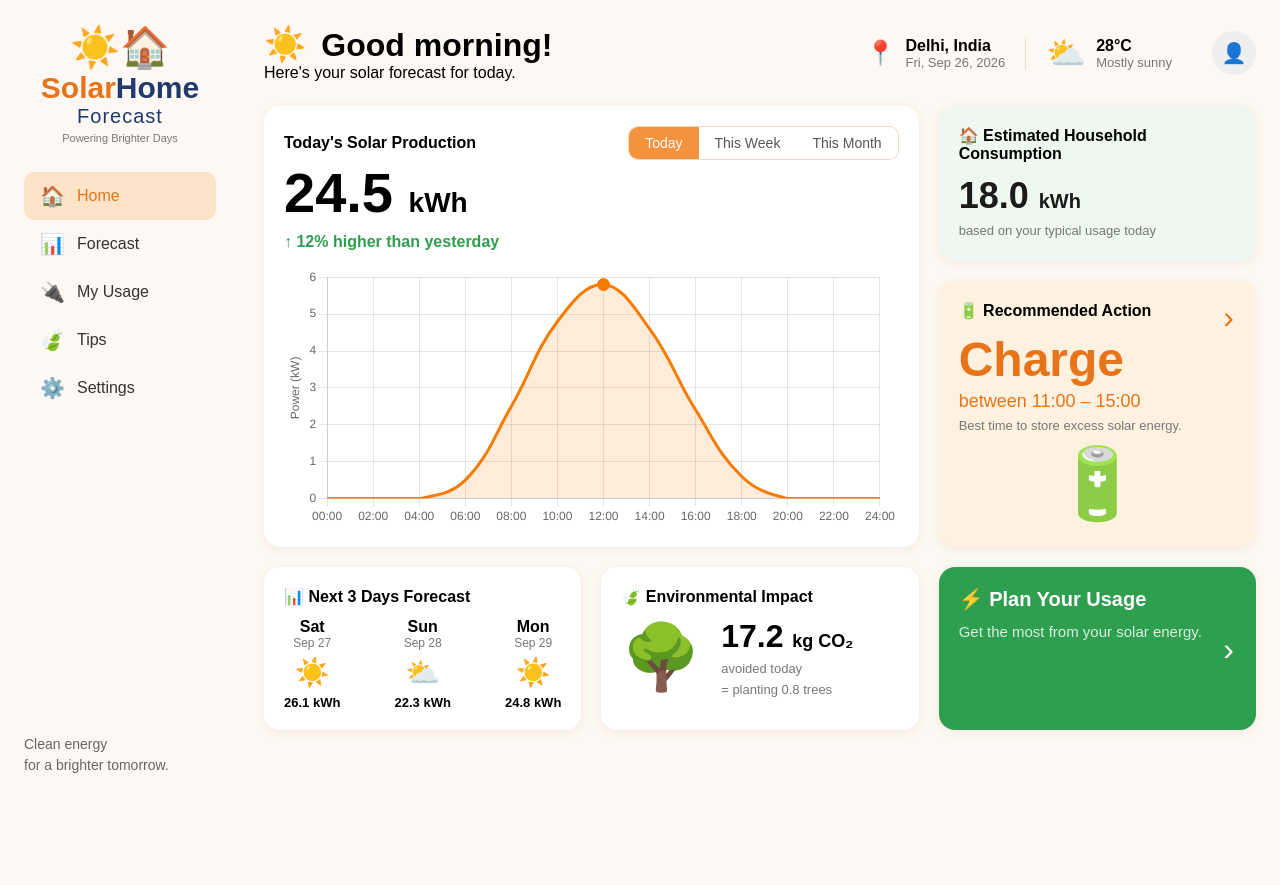
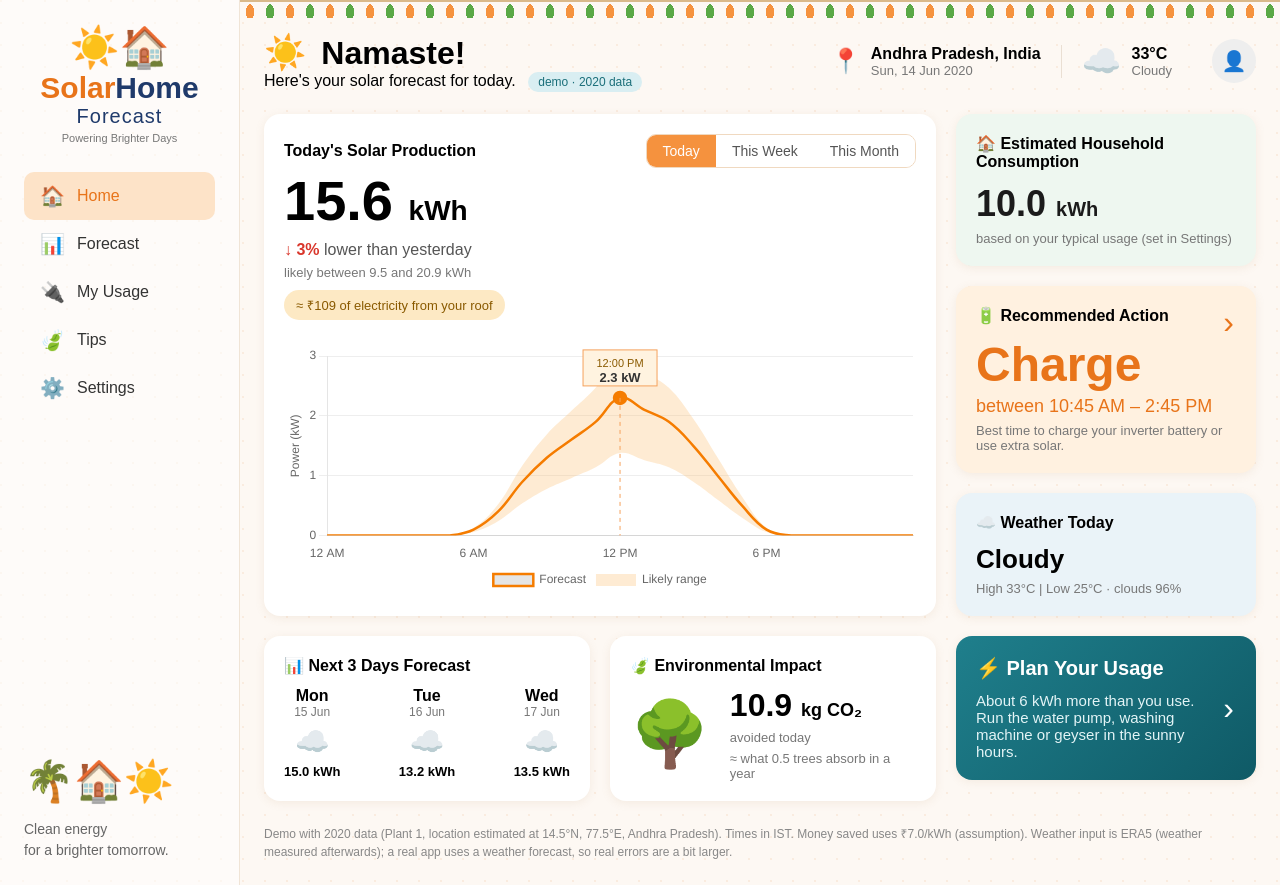
Before and after one commit to TheDims/Model-Final, a plain HTML site: page index.html in a window 1280 px wide. Before the commit the page ends 800 px from the top, so only its background shows below. Drawn offline with nearby package versions, Linux system fonts and the light colour scheme.

Commit message:
장식과 색상 적용

```diff
--- a/index.html
+++ b/index.html
@@ -21,29 +21,34 @@
     <a href="#"><span class="ico">🍃</span>Tips</a>
     <a href="#"><span class="ico">⚙️</span>Settings</a>
   </nav>
-  <div class="side-foot">Clean energy<br>for a brighter tomorrow.</div>
+  <div class="side-foot">
+   <div class="scene">🌴🏠☀️</div>
+   Clean energy<br>for a brighter tomorrow.
+  </div>
 </aside>
 
   <main class="main">
+    <div class="garland"></div>
    <header class="top">
     <div>
-        <h1><span class="sun">☀️</span> Good morning!</h1>
-        <p>Here's your solar forecast for today.</p>
+      <h1><span class="sun">☀️</span> Namaste!</h1>
+      <p>Here's your solar forecast for today. <span class="badge">demo · 2020 data</span></p>
     </div>
     <div class="info">
       <div class="info-item">
         <span class="pin">📍</span>
-        <div><b>Delhi, India</b><small>Fri, Sep 26, 2026</small></div>
+        <div><b>Andhra Pradesh, India</b><small>Sun, 14 Jun 2020</small></div>
       </div>
       <div class="info-item">
-        <span class="wx">⛅</span>
-        <div><b>28°C</b><small>Mostly sunny</small></div>
+        <span class="wx">☁️</span>
+        <div><b>33°C</b><small>Cloudy</small></div>
       </div>
       <div class="avatar">👤</div>
     </div>
   </header>
 
-    <section class="grid">
+  <section class="layout">
+    <div class="left">
       <div class="card chart">
         <div class="chart-head">
           <h3>Today's Solar Production</h3>
@@ -53,28 +58,20 @@
             <button class="tab">This Month</button>
           </div>
         </div>
-      <div class="big">24.5 <span>kWh</span></div>
-      <div class="up">↑ 12% higher than yesterday</div>
+        <div class="big">15.6 <span>kWh</span></div>
+        <div class="down">↓ 3% <span>lower than yesterday</span></div>
+        <div class="range">likely between 9.5 and 20.9 kWh</div>
+        <div class="pill">≈ ₹109 of electricity from your roof</div>
         <div class="chart-box"><canvas id="powerChart"></canvas></div>
       </div>
-      <div class="card cons">
-       <h3>🏠 Estimated Household Consumption</h3>
-       <div class="big2">18.0 <span>kWh</span></div>
-       <div class="sub">based on your typical usage today</div>
-      </div>
-      <div class="card act">
-       <h3>🔋 Recommended Action</h3><span class="arrow">›</span>
-       <div class="charge">Charge</div>
-       <div class="time">between 11:00 – 15:00</div>
-       <div class="sub">Best time to store excess solar energy.</div>
-       <div class="battery">🔋</div>
-      </div>
+
+      <div class="bottom">
         <div class="card next">
           <h3>📊 Next 3 Days Forecast</h3>
           <div class="days">
-        <div class="day"><b>Sat</b><small>Sep 27</small><div class="emoji">☀️</div><div class="kwh">26.1 kWh</div></div>
-        <div class="day"><b>Sun</b><small>Sep 28</small><div class="emoji">⛅</div><div class="kwh">22.3 kWh</div></div>
-        <div class="day"><b>Mon</b><small>Sep 29</small><div class="emoji">☀️</div><div class="kwh">24.8 kWh</div></div>
+            <div class="day"><b>Mon</b><small>15 Jun</small><div class="emoji">☁️</div><div class="kwh">15.0 kWh</div></div>
+            <div class="day"><b>Tue</b><small>16 Jun</small><div class="emoji">☁️</div><div class="kwh">13.2 kWh</div></div>
+            <div class="day"><b>Wed</b><small>17 Jun</small><div class="emoji">☁️</div><div class="kwh">13.5 kWh</div></div>
           </div>
         </div>
         <div class="card env">
@@ -82,40 +79,102 @@
           <div class="env-body">
             <div class="tree">🌳</div>
             <div>
-         <div class="co2">17.2 <span>kg CO₂</span></div>
+              <div class="co2">10.9 <span>kg CO₂</span></div>
               <div class="sub">avoided today</div>
-         <div class="sub">= planting 0.8 trees</div>
+              <div class="sub">≈ what 0.5 trees absorb in a year</div>
             </div>
           </div>
         </div>
+      </div>
+    </div>
+
+    <div class="right">
+      <div class="card cons">
+        <h3>🏠 Estimated Household Consumption</h3>
+        <div class="big2">10.0 <span>kWh</span></div>
+        <div class="sub">based on your typical usage (set in Settings)</div>
+      </div>
+      <div class="card act">
+        <h3>🔋 Recommended Action</h3><span class="arrow">›</span>
+        <div class="charge">Charge</div>
+        <div class="time">between 10:45 AM – 2:45 PM</div>
+        <div class="sub">Best time to charge your inverter battery or use extra solar.</div>
+      </div>
+      <div class="card weather">
+        <h3>☁️ Weather Today</h3>
+        <div class="wx-big">Cloudy</div>
+        <div class="sub">High 33°C | Low 25°C · clouds 96%</div>
+      </div>
       <div class="card plan">
         <h3>⚡ Plan Your Usage</h3><span class="arrow">›</span>
-       <div class="sub">Get the most from your solar energy.</div>
+        <div class="sub">About 6 kWh more than you use. Run the water pump, washing machine or geyser in the sunny hours.</div>
+      </div>
     </div>
   </section>
+
+  <p class="footnote">Demo with 2020 data (Plant 1, location estimated at 14.5°N, 77.5°E, Andhra Pradesh). Times in IST. Money saved uses ₹7.0/kWh (assumption). Weather input is ERA5 (weather measured afterwards); a real app uses a weather forecast, so real errors are a bit larger.</p>
 </main>
   <script src="https://cdn.jsdelivr.net/npm/chart.js@4.4.1/dist/chart.umd.min.js"></script>
 <script>
-  const hours = ['00:00','02:00','04:00','06:00','08:00','10:00','12:00','14:00','16:00','18:00','20:00','22:00','24:00'];
-  const power = [0, 0, 0, 0.5, 2.5, 4.8, 5.8, 4.6, 2.4, 0.6, 0, 0, 0];
+  const hours = Array.from({ length: 25 }, (_, i) => i);
+  const power = [0,0,0,0,0,0,0.1,0.4,0.9,1.3,1.6,1.9,2.3,2.1,1.9,1.5,1.0,0.5,0.1,0,0,0,0,0,0];
+  const upper = power.map(v => +(v * 1.3).toFixed(2));
+  const lower = power.map(v => +(v * 0.6).toFixed(2));
+  const tickNames = { 0: '12 AM', 6: '6 AM', 12: '12 PM', 18: '6 PM' };
+
+  const peakLabel = {
+   id: 'peakLabel',
+   afterDatasetsDraw(chart) {
+    const { ctx, chartArea } = chart;
+    const pt = chart.getDatasetMeta(0).data[12];
+    ctx.save();
+    ctx.setLineDash([4, 4]);
+    ctx.strokeStyle = '#f5a25d';
+    ctx.beginPath();
+    ctx.moveTo(pt.x, pt.y);
+    ctx.lineTo(pt.x, chartArea.bottom);
+    ctx.stroke();
+    ctx.setLineDash([]);
+    const w = 74, h = 36, x = pt.x - w / 2, y = pt.y - h - 12;
+    ctx.fillStyle = '#fff3e0';
+    ctx.fillRect(x, y, w, h);
+    ctx.strokeRect(x, y, w, h);
+    ctx.textAlign = 'center';
+    ctx.fillStyle = '#8a5a00';
+    ctx.font = '11px Arial';
+    ctx.fillText('12:00 PM', pt.x, y + 14);
+    ctx.fillStyle = '#333';
+    ctx.font = 'bold 13px Arial';
+    ctx.fillText('2.3 kW', pt.x, y + 29);
+    ctx.restore();
+   }
+  };
+
   new Chart(document.getElementById('powerChart'), {
    type: 'line',
+   plugins: [peakLabel],
    data: {
     labels: hours,
-      datasets: [{
-        data: power,
-        borderColor: '#f57c00',
-        backgroundColor: 'rgba(245,124,0,0.15)',
-        fill: true,
-        tension: 0.4,
-        pointRadius: power.map((v, i) => i === 6 ? 6 : 0), pointBackgroundColor: '#f57c00'
-      }]
+    datasets: [
+      { label: 'Forecast', data: power, borderColor: '#f57c00', borderWidth: 2.5, tension: 0.4,
+        pointRadius: power.map((v, i) => i === 12 ? 6 : 0), pointBackgroundColor: '#f57c00', fill: false },
+      { label: 'Likely range', data: upper, borderWidth: 0, backgroundColor: 'rgba(250,190,110,0.30)',
+        tension: 0.4, pointRadius: 0, fill: '+1' },
+      { label: 'lower', data: lower, borderWidth: 0, tension: 0.4, pointRadius: 0, fill: false }
+    ]
   },
   options: {
     responsive: true,
     maintainAspectRatio: false,
-      plugins: { legend: { display: false } },
-      scales: { y: { title: { display: true, text: 'Power (kW)' }, min: 0, max: 6 } }
+    layout: { padding: { top: 20 } },
+    plugins: {
+      legend: { position: 'bottom', labels: { filter: item => item.text !== 'lower' } },
+      tooltip: { enabled: false }
+    },
+    scales: {
+      x: { grid: { display: false }, ticks: { autoSkip: false, maxRotation: 0, callback: (v, i) => tickNames[i] || '' } },
+      y: { min: 0, max: 3, ticks: { stepSize: 1 }, title: { display: true, text: 'Power (kW)' }, grid: { color: '#eee' } }
+    }
   }
 });
   document.querySelectorAll('.tab').forEach(t => t.addEventListener('click', () => {
--- a/style.css
+++ b/style.css
@@ -86,3 +86,29 @@ body {
 .sun { font-size: 34px; margin-right: 6px; }
 .env-body { display: flex; align-items: center; gap: 20px; margin-top: 8px; }
 .tree { font-size: 64px; }
+.layout { display: grid; grid-template-columns: 1fr 300px; gap: 20px; align-items: start; }
+.left, .right { display: flex; flex-direction: column; gap: 20px; }
+.bottom { display: grid; grid-template-columns: 1fr 1fr; gap: 20px; }
+.weather { background: #eaf3f8; }
+.wx-big { font-size: 26px; font-weight: bold; margin-top: 4px; }
+.env-body { display: flex; align-items: center; gap: 20px; margin-top: 8px; }
+.tree { font-size: 64px; }
+.next, .env { grid-area: auto; }
+.badge { background: #d9eef2; color: #1b6f7a; font-size: 12px; padding: 3px 10px; border-radius: 20px; margin-left: 8px; }
+.down { color: #d9362b; font-weight: bold; margin-top: 8px; }
+.down span { color: #555; font-weight: normal; }
+.range { color: #777; font-size: 13px; margin-top: 6px; }
+.pill { display: inline-block; background: #fde9c4; color: #8a5a00; font-size: 13px; padding: 6px 12px; border-radius: 20px; margin-top: 10px; }
+.footnote { color: #888; font-size: 12px; margin-top: 24px; line-height: 1.5; }
+.plan { background: linear-gradient(135deg, #1f7f8c, #0f5a66); padding-right: 56px; }
+.plan .sub { color: #e3f4f6; }
+.garland {
+  height: 18px; margin: -24px -24px 14px; border-top: 2px solid #d9b98a;
+  background:
+    radial-gradient(ellipse 4px 8px at 10px 10px, #f5923e 98%, transparent) 0 0 / 40px 18px repeat-x,
+    radial-gradient(ellipse 4px 8px at 30px 10px, #5aa845 98%, transparent) 0 0 / 40px 18px repeat-x;
+}
+body { background: radial-gradient(circle at 1px 1px, rgba(232,160,100,0.14) 1px, transparent 0) 0 0 / 22px 22px, #fdf8f3; }
+.sidebar { background: rgba(255,255,255,0.55); border-right: 1px solid #f0e4d6; }
+.scene { font-size: 56px; margin-bottom: 8px; }
+.scene { font-size: 40px; white-space: nowrap; }
```
Lines whose indentation alone changed are shown as unchanged.
